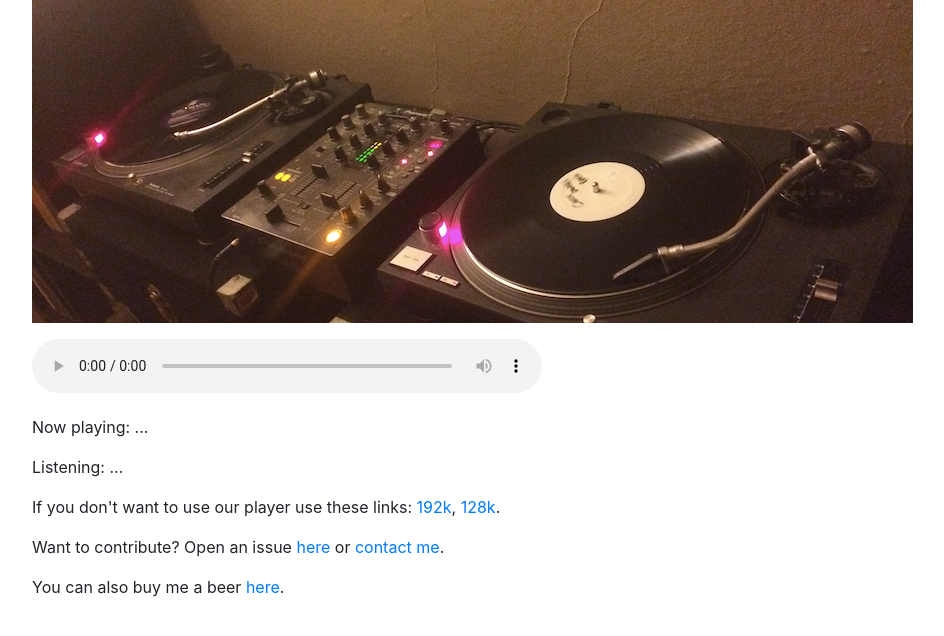
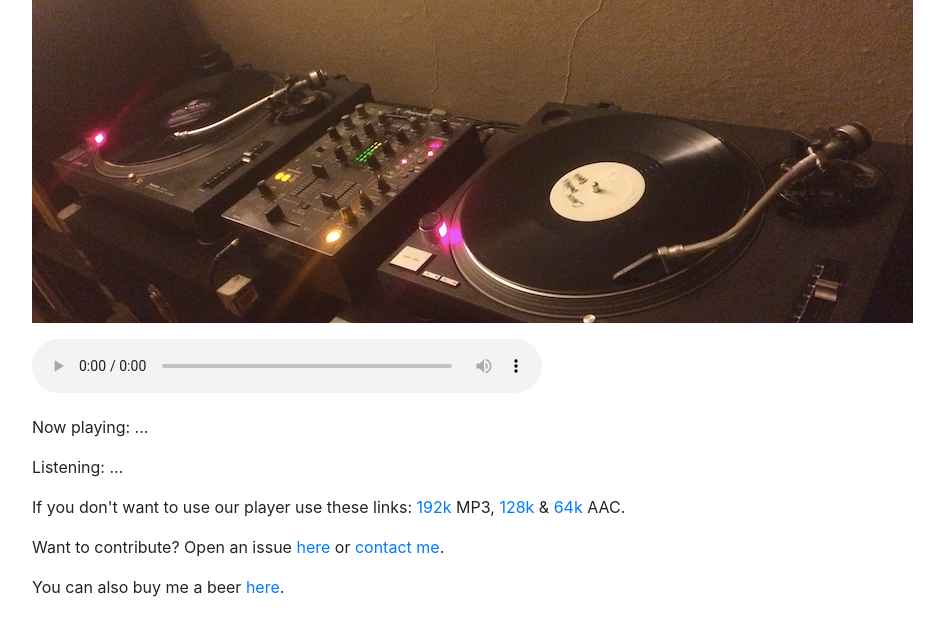
Before and after one commit to cburmeister/midnightathletics, a Flask app: page / in a window 1280 px wide. Shown: the part 129-765 px from the top of the page, without its empty margins (53-997 px from the left). Run offline with Flask 2, Linux system fonts and the light colour scheme; some libraries are stand-ins or nearby versions.

Commit message:
Stream in 192k MP3, 128k & 64k AAC

```diff
--- a/app/app/templates/root.html
+++ b/app/app/templates/root.html
@@ -41,8 +41,9 @@
     <div class="container">
         <p>
             If you don't want to use our player use these links:
-            <a href="http://midnightathletics.com:8000/stream.mp3" target="_blank">192k</a>,
-            <a href="http://midnightathletics.com:8000/stream128.mp3" target="_blank">128k</a>.
+            <a href="http://midnightathletics.com:8000/stream.mp3" target="_blank">192k</a> MP3,
+            <a href="http://midnightathletics.com:8000/stream128.aac" target="_blank">128k</a> &amp;
+            <a href="http://midnightathletics.com:8000/stream64.aac" target="_blank">64k</a> AAC.
         </p>
         <p>
             Want to contribute?
```
Also changed, not shown: 1 other file.
